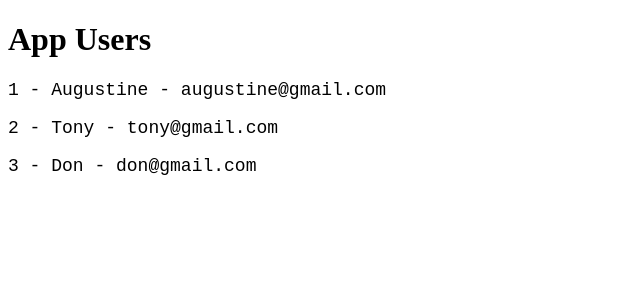
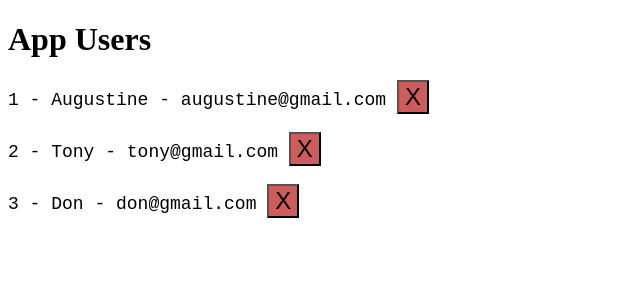
Before and after one commit to AugustineAykara/Angular-RestAPI-Sample, an Angular app: page / in a window 1280 px wide. Shown: the top 300 px of the page, without its empty margins (0-640 px from the left). Built offline with nearby package versions, Linux system fonts and the light colour scheme.

Commit message:
events and services

```diff
--- a/src/app/components/user-item/user-item.component.css
+++ b/src/app/components/user-item/user-item.component.css
@@ -3,3 +3,8 @@
     font-weight: 500;
     font-family: 'Courier New', Courier, monospace;
 }
+
+.del{
+    background-color: indianred;
+    font-size: 24px;
+}
--- a/src/app/components/user-item/user-item.component.html
+++ b/src/app/components/user-item/user-item.component.html
@@ -1,3 +1,5 @@
-<div [ngClass] = "setClass()">
-    <p>{{user.id}} - {{user.name}} - {{user.email}}</p>
+<div [ngClass]="setClass()">
+    <p>{{user.id}} - {{user.name}} - {{user.email}}
+        <button (click)="onDelete(user)" class="del"> X </button>
+    </p>
 </div>
--- a/src/app/components/user-item/user-item.component.ts
+++ b/src/app/components/user-item/user-item.component.ts
@@ -18,8 +18,13 @@ export class UserItemComponent implements OnInit {
   // dynamic class
   setClass() {
     let userStyle = {
-      userText : true
+      userText : true,
     }
     return userStyle;
   }
+
+  // delete Event
+  onDelete(user){
+    console.log("delete user")
+  }
 }
--- a/src/app/components/users/users.component.ts
+++ b/src/app/components/users/users.component.ts
@@ -1,6 +1,6 @@
 import { Component, OnInit } from '@angular/core';
 import { Users } from 'src/app/models/Users';
-
+import {UsersService} from 'src/app/services/users.service';
 
 @Component({
   selector: 'app-users',
@@ -11,26 +11,10 @@ export class UsersComponent implements OnInit {
 
   users:Users[];
 
-  constructor() { }
+  constructor(private usersServices: UsersService) { }
 
   ngOnInit(): void {
-    this.users = [
-      {
-        id: 1,
-        name: 'Augustine',
-        email: 'augustine@gmail.com'
-      },
-      {
-        id: 2,
-        name: 'Tony',
-        email: 'tony@gmail.com'
-      },
-      {
-        id: 3,
-        name: 'Don',
-        email: 'don@gmail.com'
-      },
-    ]
+    this.users = this.usersServices.getUsers();
   }
 
 }
--- /dev/null
+++ b/src/app/services/users.service.ts
@@ -0,0 +1,30 @@
+import { Injectable } from '@angular/core';
+
+@Injectable({
+  providedIn: 'root'
+})
+export class UsersService {
+
+  constructor() { }
+
+  getUsers() {
+    return [
+      {
+        id: 1,
+        name: 'Augustine',
+        email: 'augustine@gmail.com'
+      },
+      {
+        id: 2,
+        name: 'Tony',
+        email: 'tony@gmail.com'
+      },
+      {
+        id: 3,
+        name: 'Don',
+        email: 'don@gmail.com'
+      },
+    ]
+  }
+
+}
```
Also changed, not shown: 1 other file (tests, documents, lock files or other folders).
